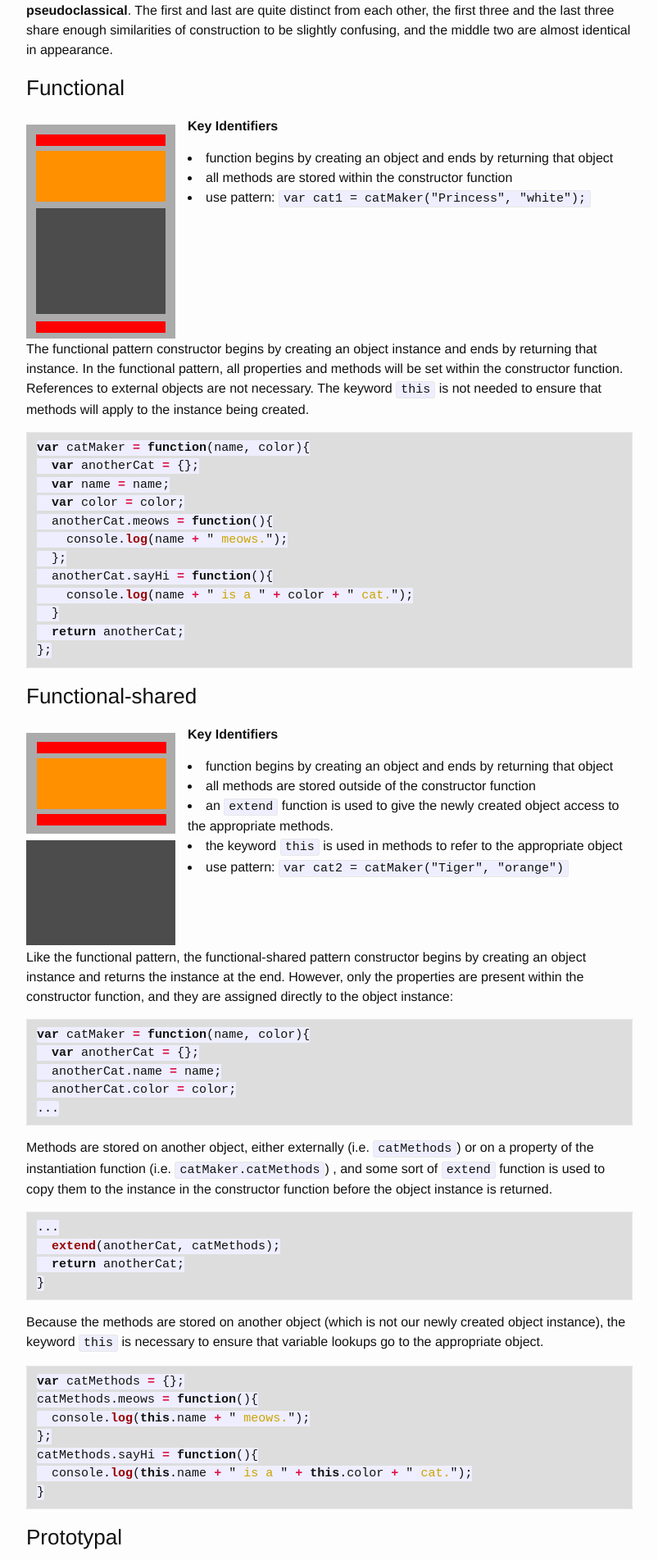
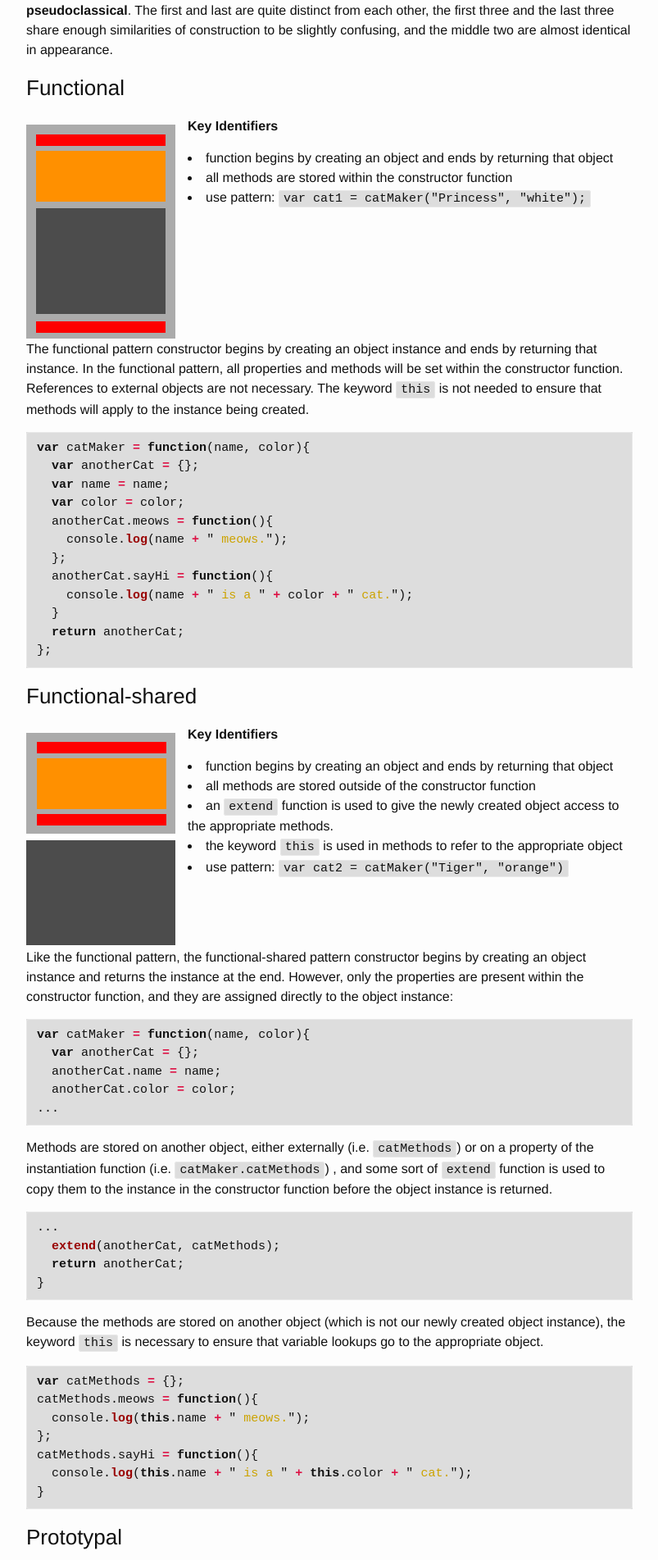
Before and after one commit to fswiecki/fswiecki.github.io, a Jekyll site: the page built from _posts/2016-03-04-instantiation-patterns.md, in a window 1280 px wide. Shown: the part 672-2575 px from the top of the page at 82% size, without its empty margins (238-1041 px from the left). Built offline with Jekyll 4.4.1, drawn with Linux system fonts in a browser that asks for light colours.

Commit message:
Change code hilighting to match code style

```diff
--- a/_sass/_base.scss
+++ b/_sass/_base.scss
@@ -140,7 +140,7 @@ code {
     font-size: 15px;
     border: 1px solid $grey-color-light;
     border-radius: 3px;
-    background-color: #eef;
+    background-color: #ddd;
 }
 
 code {
```
